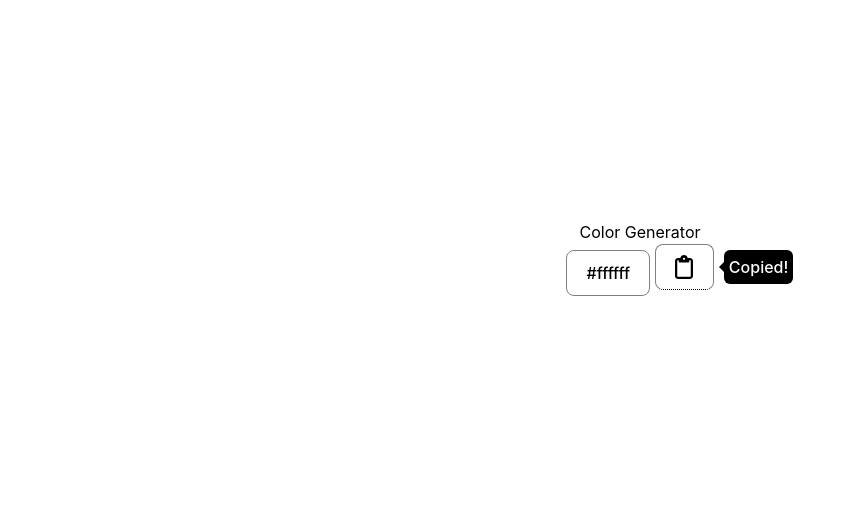
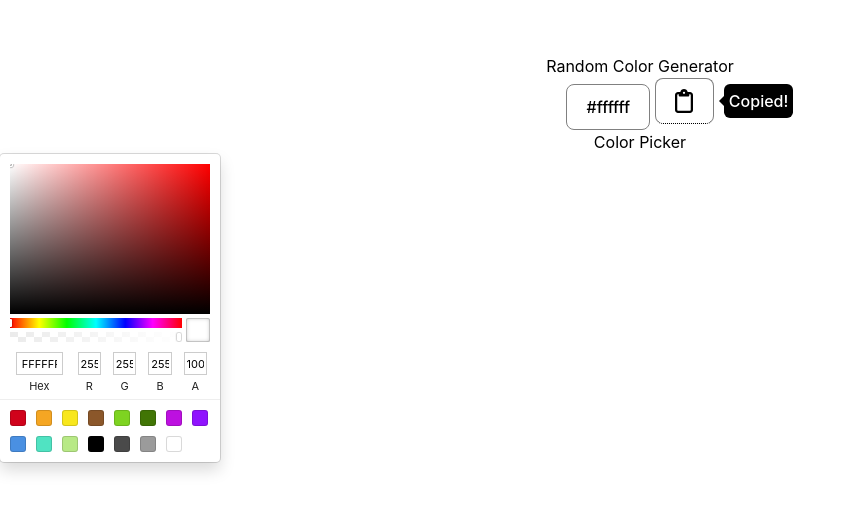
Before and after one commit to Afif-Ur-Rahman/Color-Generator, a React (Vite) app: page / in a window 1280 px wide. Shown: the part 142-654 px from the top of the page, without its empty margins (0-856 px from the left). Built offline with nearby package versions, Linux system fonts and the light colour scheme.

Commit message:
Added Color Picker

```diff
--- a/package.json
+++ b/package.json
@@ -11,6 +11,7 @@
   },
   "dependencies": {
     "react": "^18.2.0",
+    "react-color": "^2.19.3",
     "react-dom": "^18.2.0"
   },
   "devDependencies": {
--- a/src/App.css
+++ b/src/App.css
@@ -3,6 +3,13 @@
   margin: 0 auto;
   text-align: center;
 }
+
+@media (max-width: 640px) {
+  .main {
+    flex-direction: column;
+  }
+}
+
 
 .tooltip {
   position: relative;
--- a/src/App.jsx
+++ b/src/App.jsx
@@ -1,10 +1,16 @@
 import { useState } from "react";
+import { SketchPicker } from "react-color";
 import Clipboard from "./assets/Clipboard.svg";
 import "./App.css";
 
 const App = () => {
   const [color, setColor] = useState("#ffffff");
   const [isCopied, setIsCopied] = useState(false);
+
+  const handleHexColor = (newColor) => {
+    console.log(newColor);
+    setColor(newColor.hex);
+  };
   const handleColorChange = () => {
     const color = "#" + Math.floor(Math.random() * 16777215).toString(16);
     setColor(color);
@@ -20,11 +26,15 @@ const App = () => {
   return (
     <>
       <div
-        className="flex pt-40 flex-wrap items-center flex-col font-mono w-full h-screen"
+        className="flex justify-center flex-wrap items-center font-mono w-full h-screen"
         style={{ backgroundColor: color }}
       >
-        <div className="bg-white rounded-lg bg-opacity-70 w-max p-4">
-          <h1 className="font-mono text-xl font-bold pb-2">Color Generator</h1>
+        <div className="flex justify-center items-center">
+          <div className="main flex justify-center items-center bg-white rounded-lg border-2 border-gray-300 bg-opacity-70 w-max p-4">
+            <div className="m-4">
+              <h1 className="font-mono text-xl font-bold pb-2">
+                Random Color Generator
+              </h1>
               <div className="flex justify-center items-center">
                 <button
                   className="rounded-3xl text-black bg-transparent"
@@ -37,10 +47,18 @@ const App = () => {
                   onClick={() => handleCopy()}
                 >
                   <img src={Clipboard} alt="Clipboard Logo" />
-              <span className={`tooltiptext ${isCopied ? "block" : "hidden"}`}>
+                  <span
+                    className={`tooltiptext ${isCopied ? "block" : "hidden"}`}
+                  >
                     Copied!
                   </span>
                 </button>
+              </div>
+            </div>
+            <div className="flex justify-center items-center flex-col m-4">
+              <h1 className="font-mono text-xl font-bold pb-2">Color Picker</h1>
+              <SketchPicker color={color} onChange={handleHexColor} />
+            </div>
           </div>
         </div>
       </div>
```
Also changed, not shown: 1 other file (tests, documents, lock files or other folders). Lines whose indentation alone changed are shown as unchanged.
